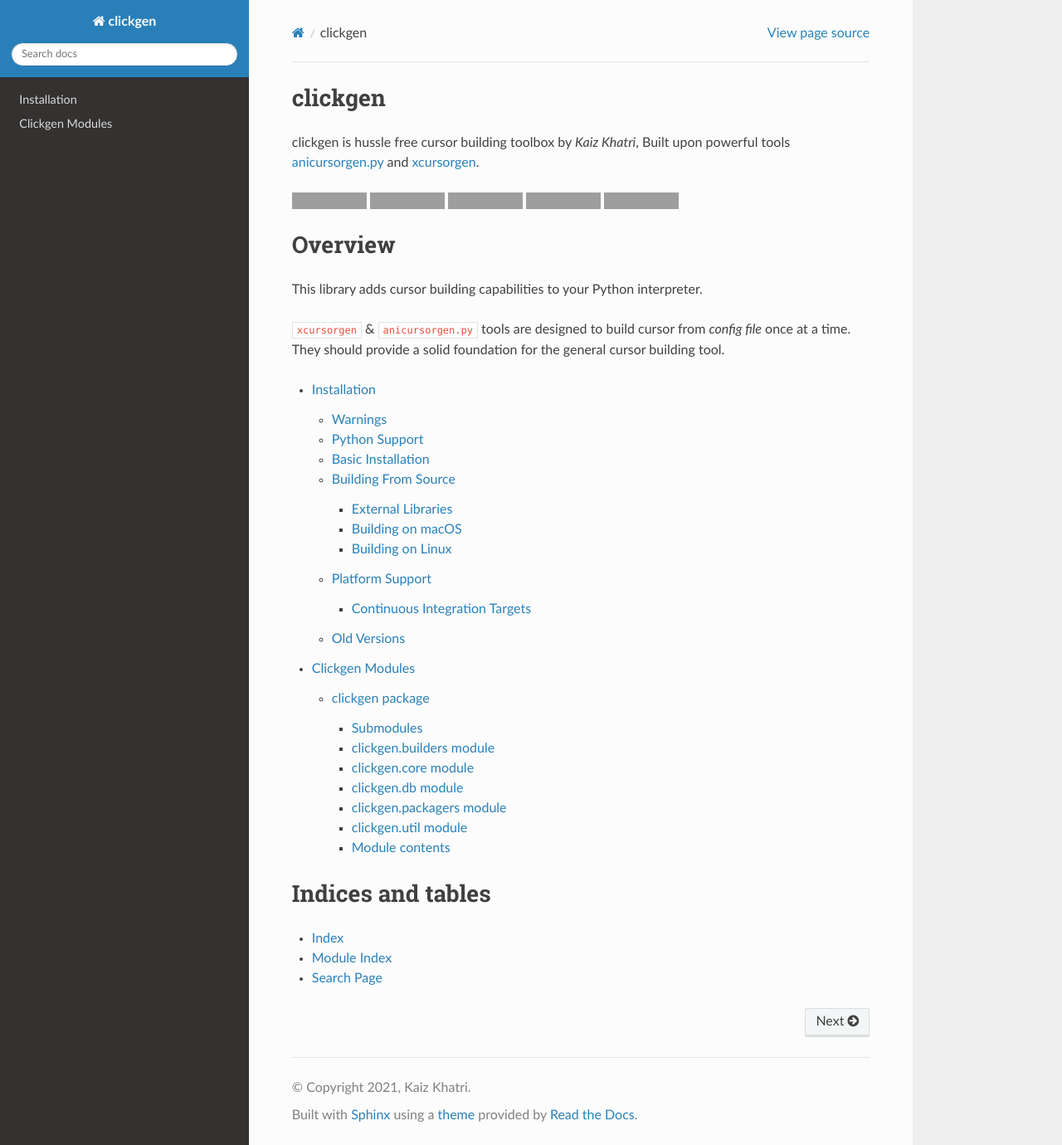
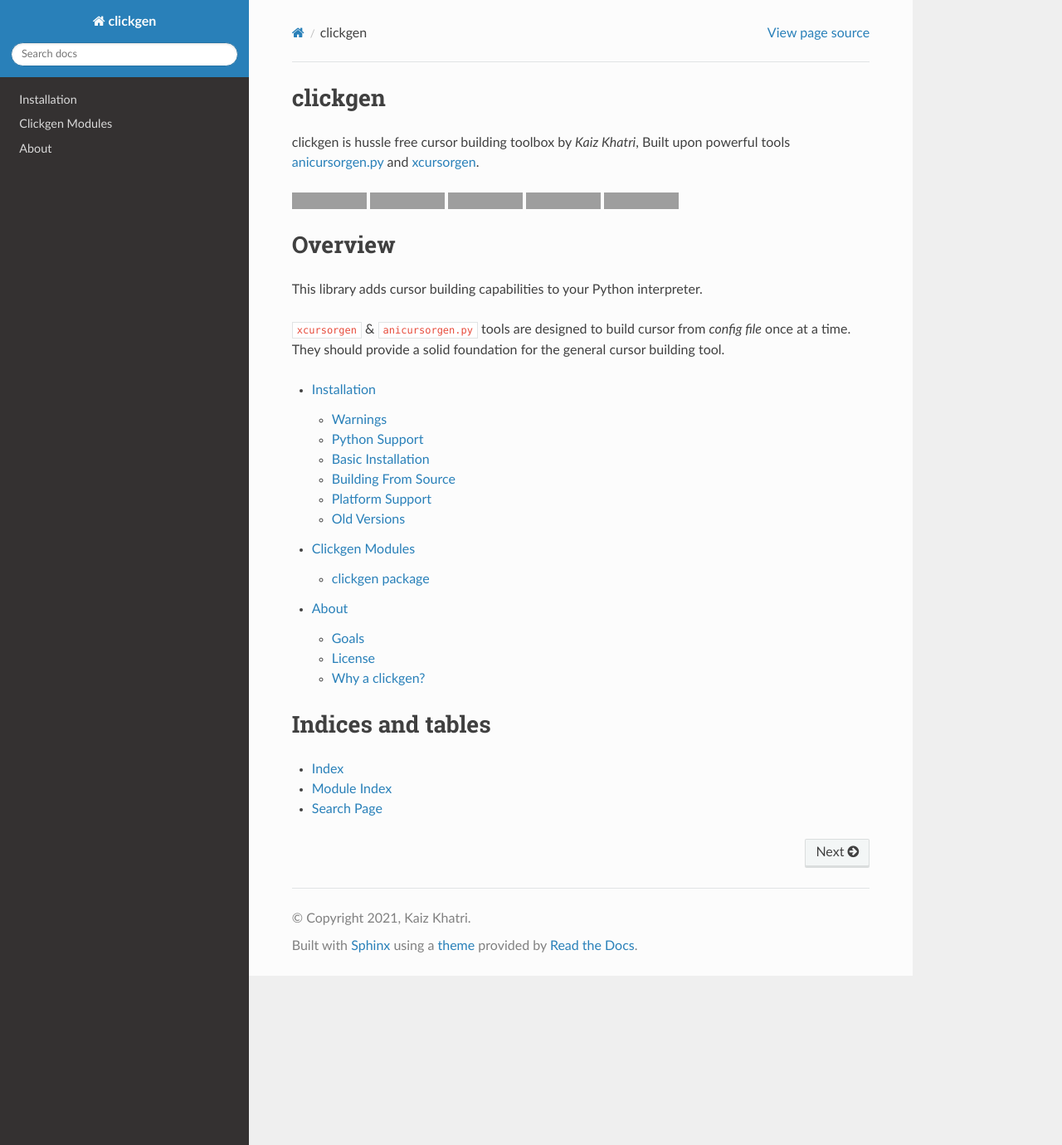
Before and after one commit to ful1e5/clickgen, a Sphinx documentation site: the page built from docs/source/index.rst, in a window 1280 px wide and 1380 px high. Shown: the whole window at 83% size. Built offline with Sphinx 7.4.7 and the Read the Docs theme 2.0.0, drawn with Linux system fonts in a browser that asks for light colours; some of the changed lines change nothing that is shown; grey boxes are pictures that could not be loaded.

Commit message:
ℹ️  About page init

```diff
--- /dev/null
+++ b/docs/source/about.rst
@@ -0,0 +1,37 @@
+
+About
+=====
+
+Goals
+-----
+The author’s goal is to build hustle free cursor theme through:
+
+- Cross-Platform and Standardize cursor build approach without runtime
+  dependencies.
+- Continuous integration testing via `GitHub Actions <https://github.com/ful1e5/clickgen/actions>`_
+- Publicized development activity on `GitHub <https://github.com/ful1e5/clickge>`_
+- Regular releases to the `Python Package Index <https://pypi.org/project/clickgen/>`_
+
+License
+-------
+clickgen is `licensed under the open source MIT License <https://github.com/ful1e5/clickgen/blob/main/LICENSE>`_
+
+
+Why a clickgen?
+---------------
+``xcursorgen`` and ``anicursorgen.py`` both are non-standardized CLI tools for
+building cursor. It means you need both tools for creating a cross-platform compilable
+cursor theme. Both tools lacking some key functionality, When you've limited amount of
+knowledge about cursor/s and it's types.
+
+Missing functionality in ``xcursorgen`` & ``anicursorgen.py`` :
+^^^^^^^^^^^^^^^^^^^^^^^^^^^^^^^^^^^^^^^^^^^^^^^^^^^^^^^^^^^
+  * Require *config file* to built ``XCursor``/``CUR``/``ANI``. (that takes ages for creating manually)
+  * You've to resize all cursor images individually, As we specified inside the config file.
+  * ``xcursorgen`` compiled binaries are hard to find on Cloud Images like **Amazon Linux 2**,
+    Because it's dependents on smaller **runtime libraries**, Like *libpng* and *libxcursor*.
+    So, We can't generate ``XCursor`` using web technologies.
+  * Missing *packaging* compatibility.
+  * You've to interact through CLI / Write a script to automate the cursor building process.
+  * Finding and Calculating ``hotspots`` for each cursor's size is the next level of pain.
+    (that's why there are a small number of cursor developers on `pling.com <https://www.pling.com/browse/cat/107/order/latest/>`_ 🤫)
--- a/docs/source/index.rst
+++ b/docs/source/index.rst
@@ -39,10 +39,11 @@
 a time. They should provide a solid foundation for the general cursor building tool.
 
 .. toctree::
-   :maxdepth: 4
+   :maxdepth: 2
 
    installation.rst
    modules.rst
+   about.rst
 
 
 Indices and tables
```
